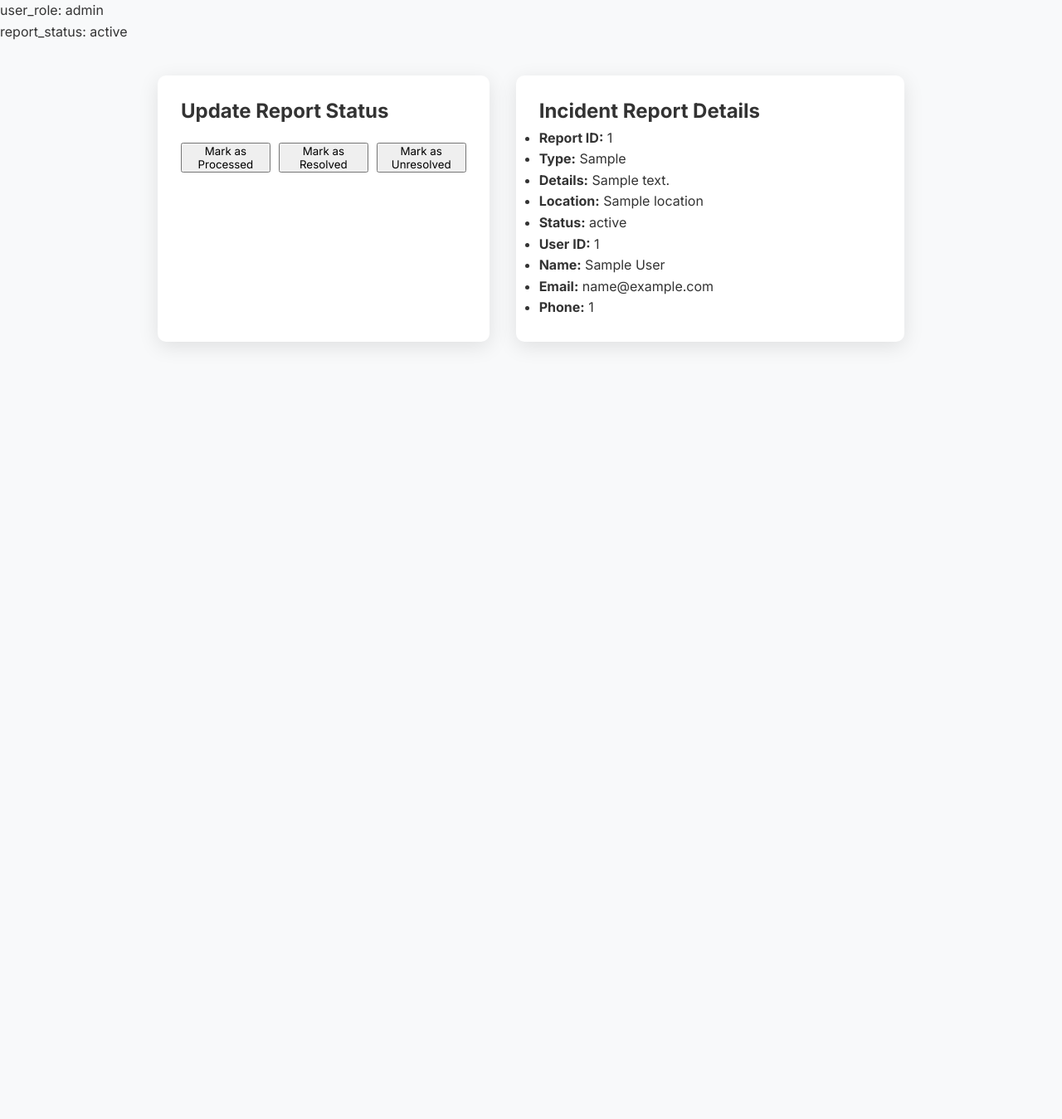
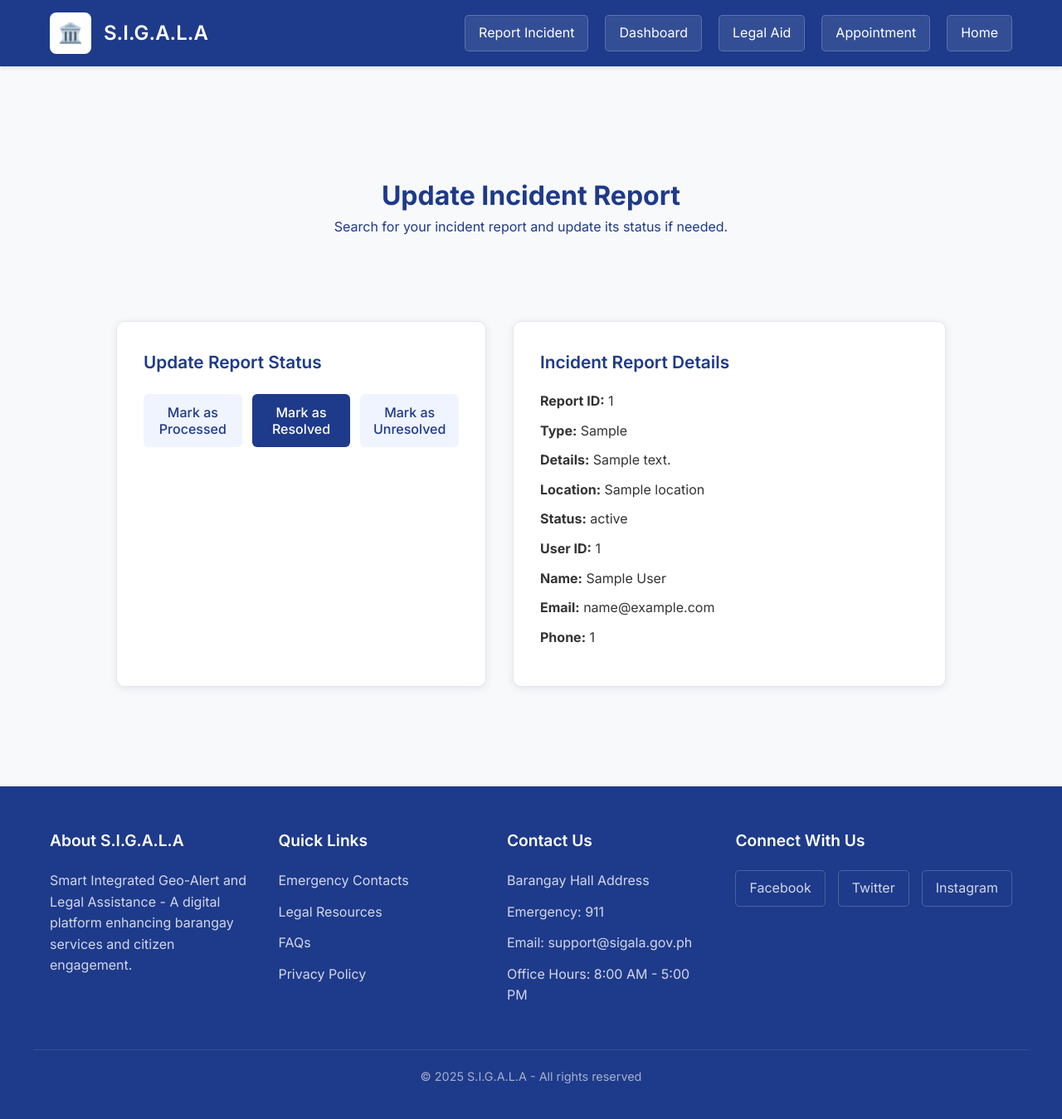
Before and after one commit to EarlClydeeee/GDSC_Hackathon--Team_COOLTOO, a Flask app: template app/templates/update_incident_report.html in a window 1280 px wide. Shown: the whole page at 83% size. Before the commit the page ends 418 px from the top, so only its background shows below. Run offline with Flask 3, Linux system fonts and the light colour scheme; the template is opened without the code that fills it: most values are stand-ins (such as "Sample title", 1, 10 or a date in 2020).

Commit message:
style: enhance layout and styling for incident report update page

```diff
--- a/app/static/styles/update_incident_report.css
+++ b/app/static/styles/update_incident_report.css
@@ -1,19 +1,23 @@
-
-
 .main-flex {
     display: flex;
     gap: 32px;
-    max-width: 900px;
+    max-width: 1000px;
     margin: 40px auto;
 }
 
 .left-panel, .right-panel {
     background: #fff;
     border-radius: 10px;
-    box-shadow: 0 6px 24px rgba(0,0,0,0.10);
-    padding: 24px 28px 28px 28px;
+    box-shadow: 0 2px 10px rgba(30,58,138,0.10);
+    padding: 32px 32px 36px 32px;
     min-width: 320px;
     flex: 1;
+    border: 1.5px solid #e5e7eb;
+    transition: box-shadow 0.2s;
+}
+
+.left-panel:hover, .right-panel:hover {
+    box-shadow: 0 6px 24px rgba(30,58,138,0.13);
 }
 
 .right-panel {
@@ -21,15 +25,147 @@
 }
 
 .form-actions {
-    margin-top: 18px;
+    margin-top: 22px;
     display: flex;
-    gap: 10px;
+    gap: 12px;
 }
 
-.form-actions button {
+.form-actions button,
+.form-actions .btn {
     flex: 1;
+    padding: 12px 0;
+    border-radius: 6px;
+    font-size: 1rem;
+    font-weight: 500;
+    border: none;
+    cursor: pointer;
+    transition: background 0.2s, color 0.2s, box-shadow 0.2s;
+}
+
+.btn-primary {
+    background: #1e3a8a;
+    color: #fff;
+    border: 1.5px solid #1e3a8a;
+}
+
+.btn-primary:hover {
+    background: #1e40af;
+    color: #fff;
+    box-shadow: 0 4px 12px rgba(30,58,138,0.13);
+}
+
+.btn-secondary {
+    background: #f0f4ff;
+    color: #1e3a8a;
+    border: 1.5px solid #bfdbfe;
+}
+
+.btn-secondary:hover {
+    background: #1e3a8a;
+    color: #fff;
+    border-color: #1e3a8a;
+}
+
+.form-label {
+    font-weight: 500;
+    color: #1e3a8a;
+    margin-bottom: 6px;
+    display: block;
+}
+
+.form-input {
+    width: 100%;
+    padding: 12px 14px;
+    border: 2px solid #d1d5db;
+    border-radius: 6px;
+    font-size: 1rem;
+    margin-bottom: 18px;
+    background: #f9fafb;
+    transition: border-color 0.2s, box-shadow 0.2s;
+}
+
+.form-input:focus {
+    border-color: #1e3a8a;
+    outline: none;
+    box-shadow: 0 0 0 2px #bfdbfe;
+}
+
+h2 {
+    color: #1e3a8a;
+    font-size: 1.3rem;
+    margin-bottom: 18px;
+    font-weight: 600;
+}
+
+ul {
+    list-style: none;
+    padding: 0;
+    margin: 0;
+}
+
+.right-panel ul li {
+    margin-bottom: 10px;
+    color: #333;
+    font-size: 1rem;
+}
+
+.info-box.success {
+    background: #f0fdf4;
+    border: 1.5px solid #34d399;
+    color: #059669;
+    border-radius: 6px;
+    padding: 14px 18px;
+    margin-top: 18px;
+    margin-bottom: 18px;
+    font-size: 1rem;
 }
 
 #btn-processed, #btn-resolved, #btn-unresolved {
     display: none;
 }
+
+/* Responsive Design */
+@media (max-width: 900px) {
+    .main-flex {
+        flex-direction: column;
+        gap: 20px;
+    }
+    .left-panel, .right-panel {
+        min-width: unset;
+        padding: 20px 10px;
+    }
+}
+
+@media (max-width: 600px) {
+    .main-flex {
+        padding: 0 4px;
+    }
+    .left-panel, .right-panel {
+        padding: 12px 4px;
+    }
+    .form-actions {
+        flex-direction: column;
+        gap: 8px;
+    }
+}
+
+.role-banner {
+    margin: 0 auto 24px auto;
+    max-width: 700px;
+    padding: 12px 0;
+    border-radius: 8px;
+    font-size: 1.08rem;
+    font-weight: 500;
+    text-align: center;
+    letter-spacing: 0.01em;
+    box-shadow: 0 2px 8px rgba(30,58,138,0.07);
+}
+.admin-banner {
+    background: #1e3a8a;
+    color: #fff;
+}
+.user-banner {
+    background: #f0f4ff;
+    color: #1e3a8a;
+    border: 1.5px solid #1e3a8a;
+}
--- a/app/templates/update_incident_report.html
+++ b/app/templates/update_incident_report.html
@@ -6,25 +6,52 @@
     <title>{{title}}</title>
 
     <!-- Stylesheets -->
+    <link rel="stylesheet" href="{{ url_for('static', filename='styles/global.css') }}">
     <link rel="stylesheet" href="{{ url_for('static', filename='styles/index.css') }}">
-    <link rel="stylesheet" href="{{ url_for('static', filename='styles/global.css') }}">
-    <link rel="stylesheet" href="https://fonts.googleapis.com/css2?family=Inter:wght@400;500;600;700&display=swap">
     <link rel="stylesheet" href="{{ url_for('static', filename='styles/update_incident_report.css') }}">
+    <link href="https://fonts.googleapis.com/css2?family=Inter:wght@400;500;600;700&display=swap" rel="stylesheet">
 </head>
 <body>
-    <p>user_role: {{ user_role }}</p>
-    <p>report_status: {{ report.report_status }}</p>
+    <!-- Navigation Bar -->
+    <div class="header">
+        <div class="header-content">
+            <div class="gov-logo">
+                <div class="logo-icon">🏛️</div>
+                <div class="gov-title">S.I.G.A.L.A</div>
+            </div>
+            <div class="nav-menu">
+                <a href="/incident" class="nav-item">Report Incident</a>
+                <a href="/dashboard" class="nav-item">Dashboard</a>
+                <a href="/ask" class="nav-item">Legal Aid</a>
+                <a href="/appointment_scheduler" class="nav-item">Appointment</a>
+                <a href="/index" class="nav-item">Home</a>
+            </div>
+        </div>
+    </div>
+
+    <div class="container">
+        {% if user_role == "admin" %}
+            <div class="role-banner admin-banner">You are viewing as an <strong>Admin </strong>.</div>
+        {% elif user_role == "reporter" %}
+            <div class="role-banner user-banner">You are viewing as a <strong>User</strong>.</div>
+        {% endif %}
+        <div class="page-title">
+            <h1>Update Incident Report</h1>
+            <p>Search for your incident report and update its status if needed.</p>
+        </div>
         <div class="main-flex">
             <!-- Left Panel: Search or Update Form -->
             <div class="left-panel">
                 {% if not report %}
                     <h2>Search Incident Report</h2>
                     <form method="POST" action="/update_incident_report">
-                    <label for="report_id">Report ID</label>
-                    <input type="text" name="unique_id" id="report_id" placeholder="Input the Report ID" required>
-                    <label for="user_id">User ID</label>
-                    <input type="text" name="user_id" id="user_id" placeholder="Input your User ID" required>
-                    <button type="submit">Search</button>
+                        <label for="report_id" class="form-label">Report ID</label>
+                        <input type="text" name="unique_id" id="report_id" class="form-input" placeholder="Input the Report ID" required>
+                        <label for="user_id" class="form-label">User ID</label>
+                        <input type="text" name="user_id" id="user_id" class="form-input" placeholder="Input your User ID" required>
+                        <div class="form-actions">
+                            <button type="submit" class="btn btn-primary">Search</button>
+                        </div>
                     </form>
                 {% endif %}
 
@@ -34,13 +61,13 @@
                         <input type="hidden" name="unique_report_id" value="{{ report.unique_report_id }}">
                         <input type="hidden" name="user_id" value="{{ user_id }}">
                         <div class="form-actions">
-                        <button type="submit" name="action" value="processed">Mark as Processed</button>
-                        <button type="submit" name="action" value="resolved">Mark as Resolved</button>
-                        <button type="submit" name="action" value="unresolved">Mark as Unresolved</button>
+                            <button type="submit" name="action" value="processed" class="btn btn-secondary">Mark as Processed</button>
+                            <button type="submit" name="action" value="resolved" class="btn btn-primary">Mark as Resolved</button>
+                            <button type="submit" name="action" value="unresolved" class="btn btn-secondary">Mark as Unresolved</button>
                         </div>
                     </form>
                     {% if message %}
-                    <div class="message">{{ message }}</div>
+                        <div class="info-box success">{{ message }}</div>
                     {% endif %}
                 {% endif %}
             </div>
@@ -66,5 +93,45 @@
                 {% endif %}
             </div>
         </div>
+    </div>
+
+    <!-- Footer Section -->
+    <footer class="footer">
+        <div class="footer-content">
+            <div class="footer-section">
+                <h3>About S.I.G.A.L.A</h3>
+                <p>Smart Integrated Geo-Alert and Legal Assistance - A digital platform enhancing barangay services and citizen engagement.</p>
+            </div>
+            <div class="footer-section">
+                <h3>Quick Links</h3>
+                <ul>
+                    <li><a href="#">Emergency Contacts</a></li>
+                    <li><a href="#">Legal Resources</a></li>
+                    <li><a href="#">FAQs</a></li>
+                    <li><a href="#">Privacy Policy</a></li>
+                </ul>
+            </div>
+            <div class="footer-section">
+                <h3>Contact Us</h3>
+                <ul>
+                    <li>Barangay Hall Address</li>
+                    <li>Emergency: 911</li>
+                    <li>Email: support@sigala.gov.ph</li>
+                    <li>Office Hours: 8:00 AM - 5:00 PM</li>
+                </ul>
+            </div>
+            <div class="footer-section">
+                <h3>Connect With Us</h3>
+                <div class="social-links">
+                    <a href="#" class="social-link">Facebook</a>
+                    <a href="#" class="social-link">Twitter</a>
+                    <a href="#" class="social-link">Instagram</a>
+                </div>
+            </div>
+        </div>
+        <div class="footer-bottom">
+            <p>&copy; 2025 S.I.G.A.L.A - All rights reserved </p>
+        </div>
+    </footer>
 </body>
 </html>
```
Lines whose indentation alone changed are shown as unchanged.
